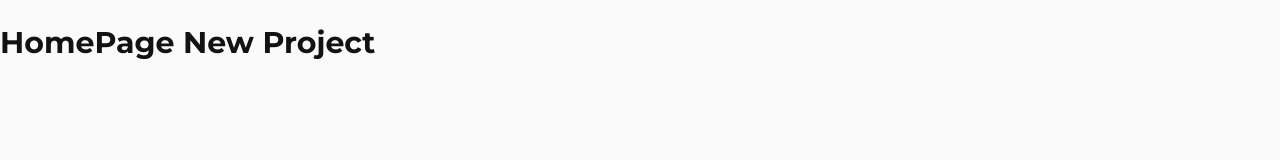
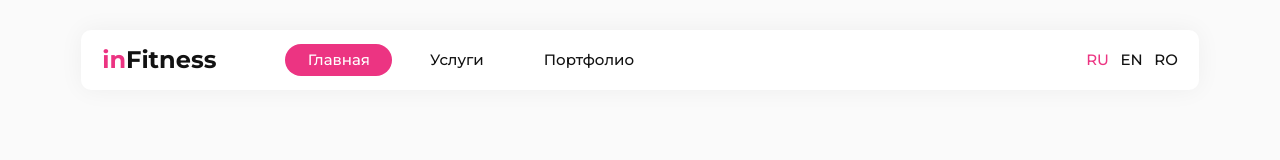
Before and after one commit to 100CoTka/infitness.io, a website: page src/index.html in a window 1280 px wide. Drawn offline with nearby package versions, Linux system fonts and the light colour scheme; files that its build step writes are made by us from their sources; files whose address does not match are found by name.

Commit message:
created section "header"

```diff
--- /dev/null
+++ b/src/assets/sass/blocks/header.scss
@@ -0,0 +1,14 @@
+.header {
+	margin-top: 2rem;
+
+	&__inner {
+		padding: 0.8rem 1.4rem;
+		background-color: $white;
+		border-radius: $radius;
+		box-shadow: $shadow;
+	}
+
+	&__row {
+		align-items: center;
+	}
+}
--- /dev/null
+++ b/src/assets/sass/blocks/lang.scss
@@ -0,0 +1,16 @@
+.lang {
+	text-align: right;
+	font-size: 1rem;
+	font-weight: 500;
+	text-transform: uppercase;
+
+	&__item {
+		margin-left: 0.5rem;
+		color: $black;
+		text-decoration: none;
+
+		&.active {
+			color: $pink;
+		}
+	}
+}
--- /dev/null
+++ b/src/assets/sass/blocks/logo.scss
@@ -0,0 +1,10 @@
+.logo {
+	color: $black;
+	font-size: 1.6rem;
+	font-weight: 700;
+	text-decoration: none;
+
+	&__prefix {
+		color: $pink;
+	}
+}
--- /dev/null
+++ b/src/assets/sass/blocks/nav.scss
@@ -0,0 +1,23 @@
+.nav {
+	display: flex;
+	font-size: 1rem;
+	font-weight: 500;
+
+	&__link {
+		margin-right: 1rem;
+		padding: 0.3rem 1.5rem;
+		color: $black;
+		text-decoration: none;
+		border-radius: 20px;
+		transition: background 0.1s linear;
+
+		&:hover {
+			background-color: darken($gray, 3%);
+		}
+
+		&.active {
+			color: $white;
+			background-color: $pink;
+		}
+	}
+}
--- a/src/assets/sass/style.scss
+++ b/src/assets/sass/style.scss
@@ -8,7 +8,14 @@
 @import "../../../node_modules/bootstrap/scss/functions";
 @import "../../../node_modules/bootstrap/scss/variables";
 @import "../../../node_modules/bootstrap/scss/mixins";
+@import "../../../node_modules/bootstrap/scss/containers";
 @import "../../../node_modules/bootstrap/scss/grid";
+
+/* Blocks */
+@import "blocks/header";
+@import "blocks/logo";
+@import "blocks/nav";
+@import "blocks/lang";
 
 /* Default styles */
 html {
@@ -29,5 +36,3 @@ body {
 *::after {
 	box-sizing: border-box;
 }
-
-/* Blocks */
--- a/src/assets/sass/vars.scss
+++ b/src/assets/sass/vars.scss
@@ -1,5 +1,5 @@
 $white: #fff;
-$pink: #cf246c;
+$pink: #ec3482;
 $black: #121212;
 $gray: #fafafa;
 $gray_dark: #a1a1a1;
--- a/src/index.html
+++ b/src/index.html
@@ -2,5 +2,3 @@
 layout: default
 title: HomePage
 ---
-
-<h1>HomePage {{ data.project }}</h1>
--- a/src/tpl/layouts/default.html
+++ b/src/tpl/layouts/default.html
@@ -6,7 +6,10 @@
 </head>
 
 <body>
+	<!-- Header -->
+	{{> header }}
 
+	<!-- Content -->
 	{{> body }}
 
 
--- /dev/null
+++ b/src/tpl/partials/header.html
@@ -0,0 +1,25 @@
+<header class="header">
+	<div class="container">
+		<div class="header__inner">
+			<div class="row header__row">
+				<div class="col-lg-2">
+					<a class="logo" href="#"><span class="logo__prefix">in</span>Fitness</a>
+				</div>
+				<div class="col-lg-8">
+					<nav class="nav">
+						<a class="nav__link active" href="#">Главная</a>
+						<a class="nav__link" href="#">Услуги</a>
+						<a class="nav__link" href="#">Портфолио</a>
+					</nav>
+				</div>
+				<div class="col-lg-2">
+					<div class="lang">
+						<a class="lang__item active" href="#">ru</a>
+						<a class="lang__item" href="#">en</a>
+						<a class="lang__item" href="#">ro</a>
+					</div>
+				</div>
+			</div><!-- /.row -->
+		</div><!-- /.header__inner -->
+	</div><!-- /.container -->
+</header>
```
Also changed, not shown: dist/assets/css/style.css, dist/assets/css/style.min.css, dist/index.html.
